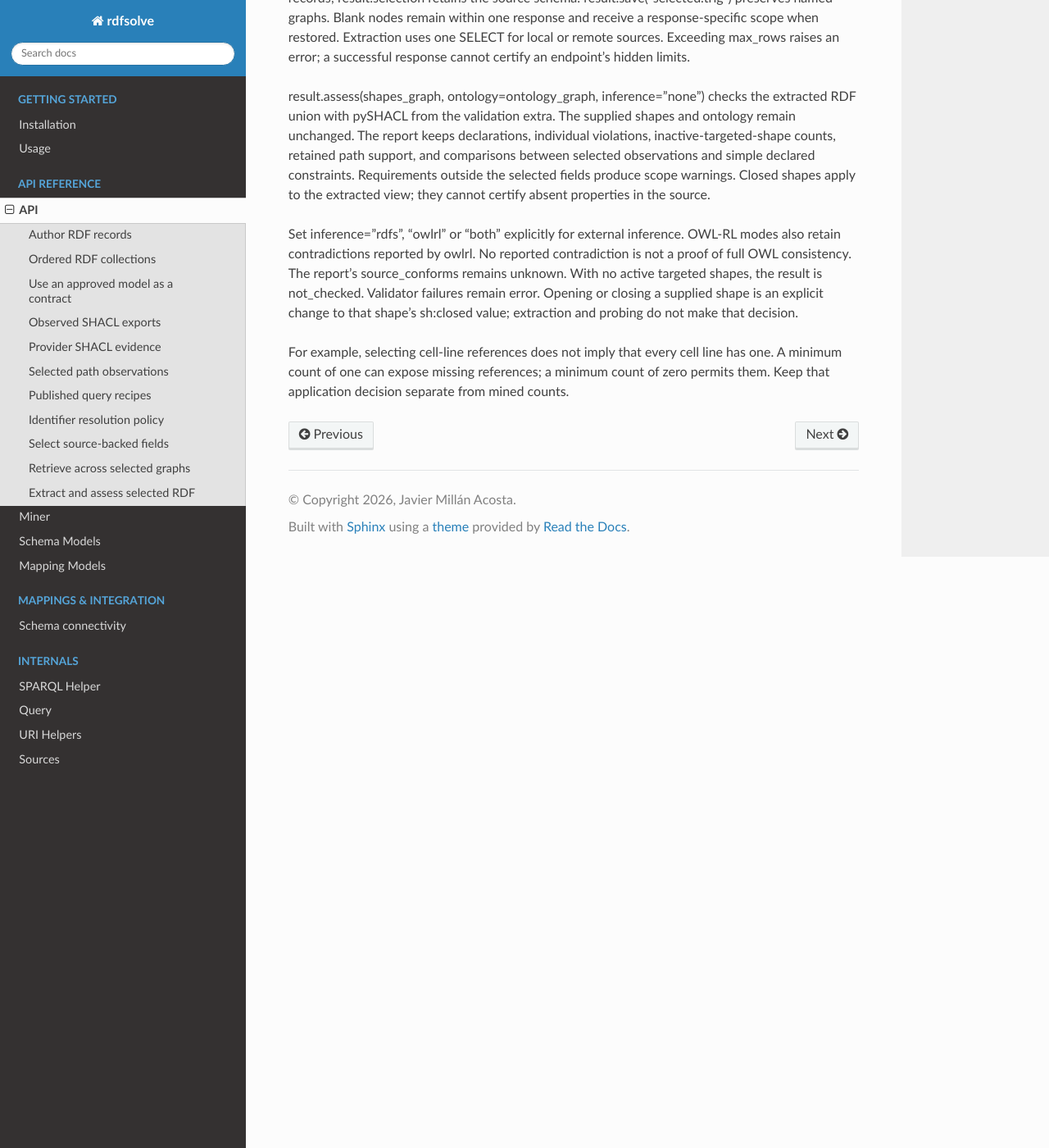
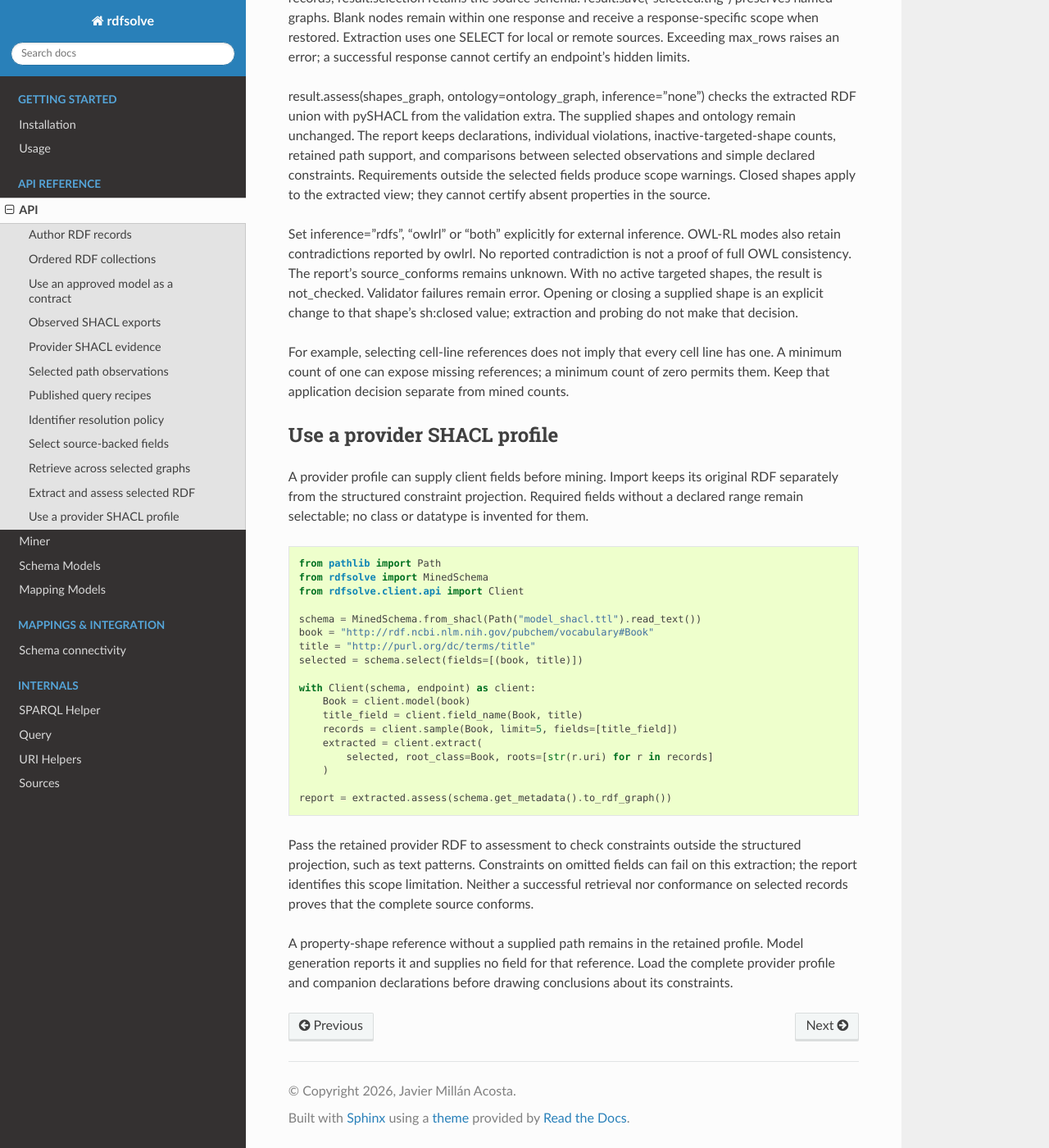
Before and after one commit to jmillanacosta/rdfsolve, a Sphinx documentation site: the page built from docs/source/api.rst, in a window 1280 px wide and 1400 px high, scrolled down 6487 px. Shown: the whole window at 82% size. Built offline with Sphinx 7.4.7 and the Read the Docs theme 3.1.0, drawn with Linux system fonts in a browser that asks for light colours.

Commit message:
Document provider SHACL client retrieval and assessment

```diff
--- a/docs/source/api.rst
+++ b/docs/source/api.rst
@@ -344,3 +344,43 @@ sh:closed value; extraction and probing do not make that decision.
 For example, selecting cell-line references does not imply that every cell line
 has one. A minimum count of one can expose missing references; a minimum count
 of zero permits them. Keep that application decision separate from mined counts.
+
+Use a provider SHACL profile
+----------------------------
+
+A provider profile can supply client fields before mining. Import keeps its
+original RDF separately from the structured constraint projection. Required
+fields without a declared range remain selectable; no class or datatype is
+invented for them.
+
+.. code-block:: python
+
+   from pathlib import Path
+   from rdfsolve import MinedSchema
+   from rdfsolve.client.api import Client
+
+   schema = MinedSchema.from_shacl(Path("model_shacl.ttl").read_text())
+   book = "http://rdf.ncbi.nlm.nih.gov/pubchem/vocabulary#Book"
+   title = "http://purl.org/dc/terms/title"
+   selected = schema.select(fields=[(book, title)])
+
+   with Client(schema, endpoint) as client:
+       Book = client.model(book)
+       title_field = client.field_name(Book, title)
+       records = client.sample(Book, limit=5, fields=[title_field])
+       extracted = client.extract(
+           selected, root_class=Book, roots=[str(r.uri) for r in records]
+       )
+
+   report = extracted.assess(schema.get_metadata().to_rdf_graph())
+
+Pass the retained provider RDF to assessment to check constraints outside the
+structured projection, such as text patterns. Constraints on omitted fields
+can fail on this extraction; the report identifies this scope limitation.
+Neither a successful retrieval nor conformance on selected records proves that
+the complete source conforms.
+
+A property-shape reference without a supplied path remains in the retained
+profile. Model generation reports it and supplies no field for that reference.
+Load the complete provider profile and companion declarations before drawing
+conclusions about its constraints.
```
